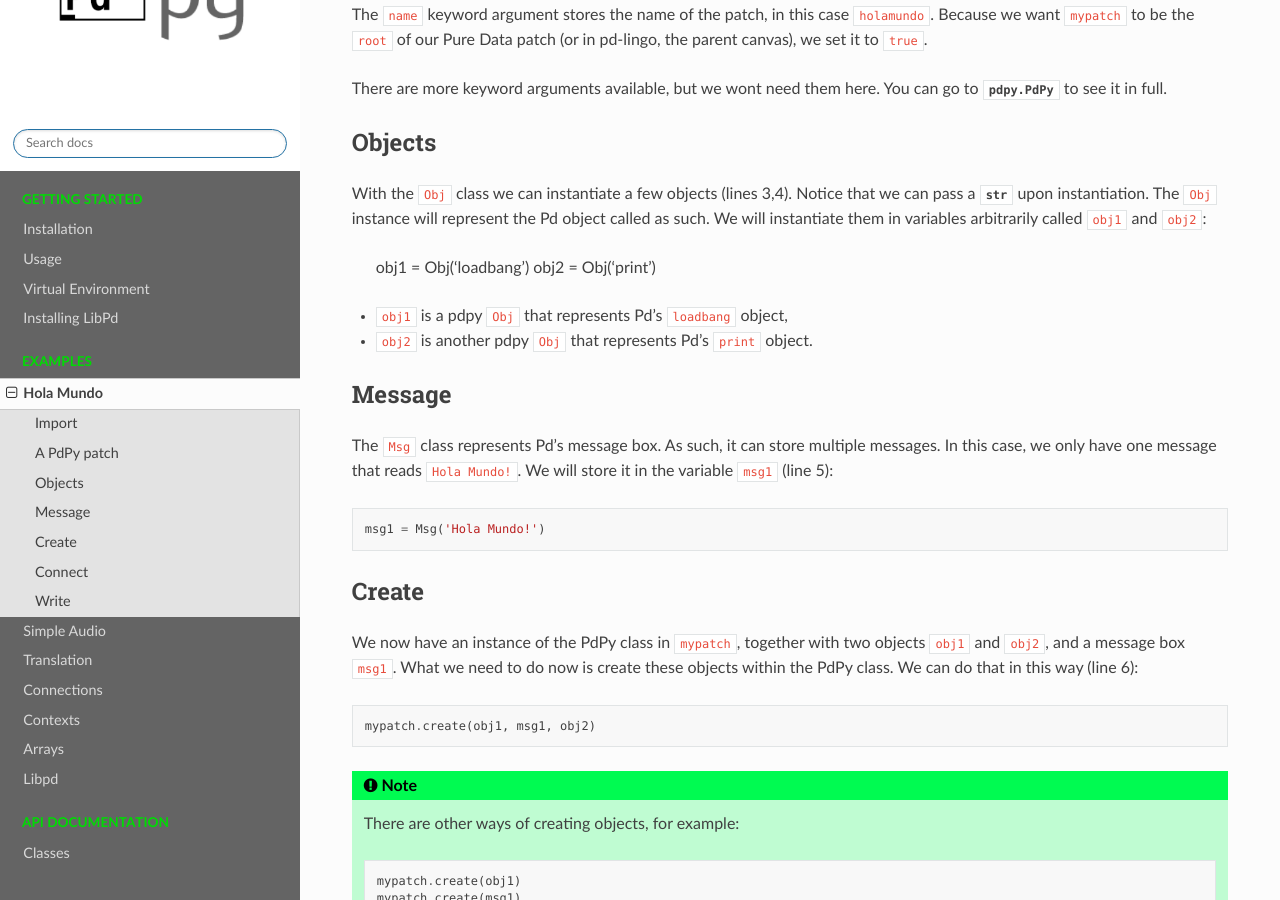
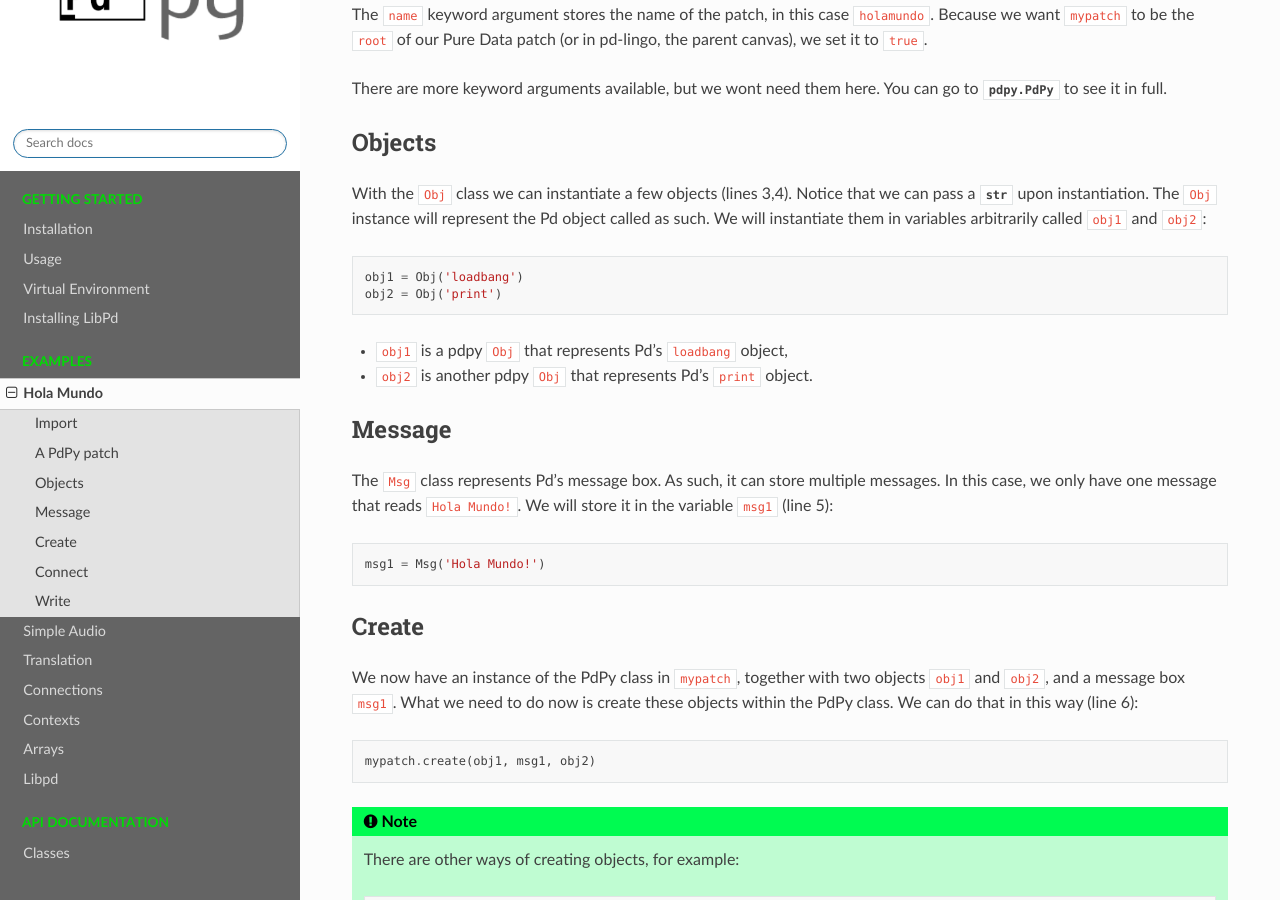
Before and after one commit to pdpy-org/pdpy, a Sphinx documentation site: the page built from docs/source/examples/holamundo.rst, in a window 1280 px wide and 900 px high, scrolled down 976 px. Built offline with Sphinx 7.4.7 and the Read the Docs theme 2.0.0, drawn with Linux system fonts in a browser that asks for light colours.

Commit message:
minor fix

```diff
--- a/docs/source/examples/holamundo.rst
+++ b/docs/source/examples/holamundo.rst
@@ -59,7 +59,7 @@ Objects
 With the ``Obj`` class we can instantiate a few objects (lines 3,4).
 Notice that we can pass a :class:`str` upon instantiation.
 The ``Obj`` instance will represent the Pd object called as such.
-We will instantiate them in variables arbitrarily called ``obj1`` and ``obj2``:
+We will instantiate them in variables arbitrarily called ``obj1`` and ``obj2``::
 
   obj1 = Obj('loadbang')
   obj2 = Obj('print')
```
